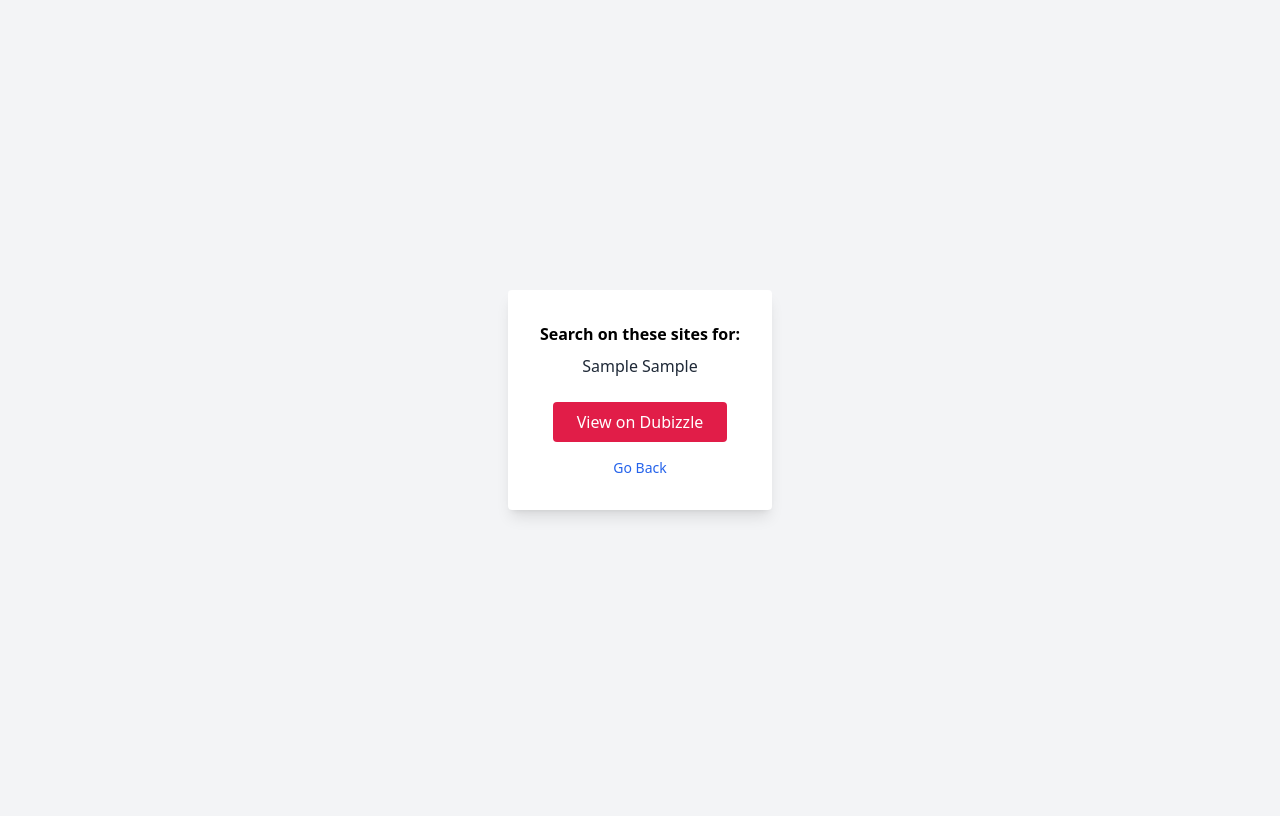
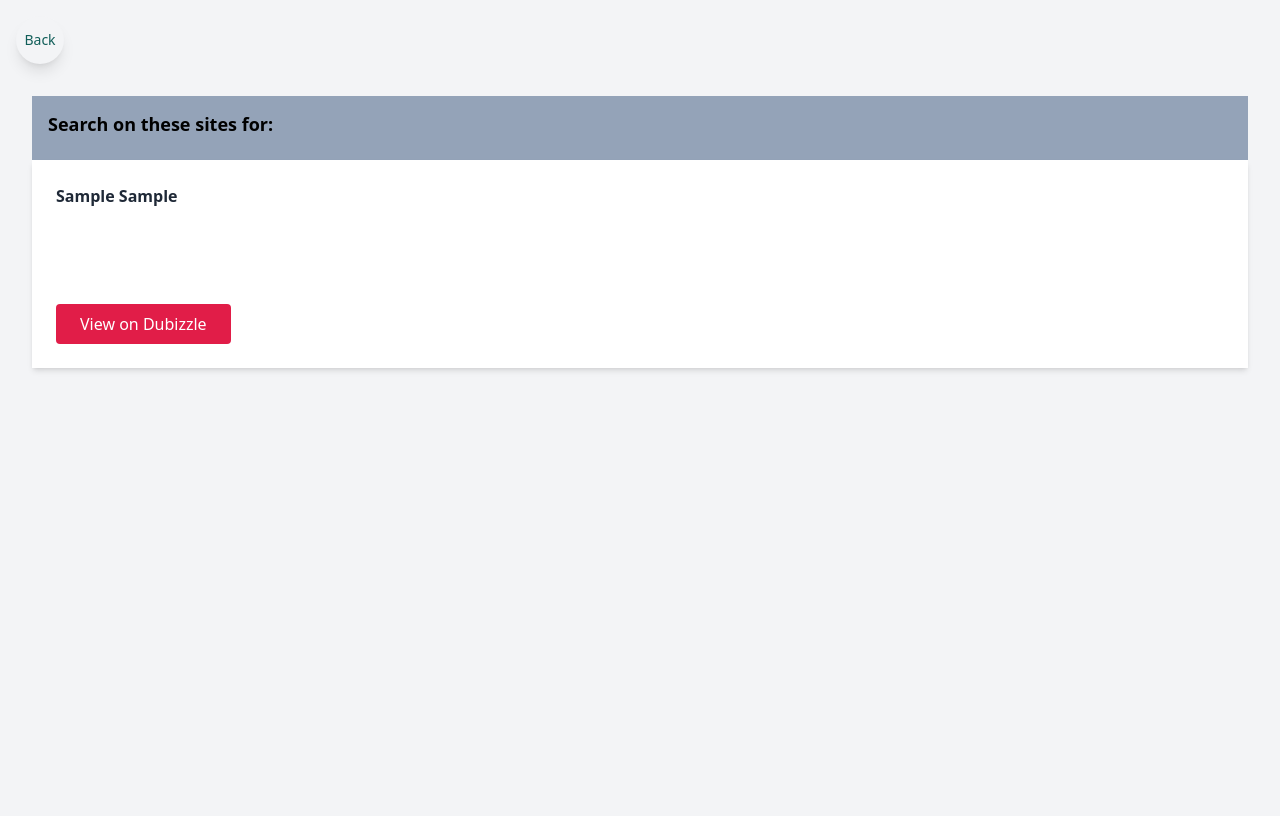
Before and after one commit to Husain4041/redirector, a Flask app: template templates/results.html in a window 1280 px wide. Before the commit the page ends 517 px from the top, so only its background shows below. Run offline with Flask 3, Linux system fonts and the light colour scheme; the template is opened without the code that fills it: most values are stand-ins (such as "Sample title", 1, 10 or a date in 2020); some libraries are stand-ins or nearby versions.

Commit message:
Appearance changes, made the 'make' dropdown with all makes show when clicked on it, started script to scrape all makes and models

```diff
--- a/templates/results.html
+++ b/templates/results.html
@@ -5,14 +5,23 @@
         <title>Links</title>
         <script src="https://cdn.tailwindcss.com"></script>
     </head>
-    <body class="bg-gray-100 h-screen flex items-center justify-center">
-        <div class="bg-white p-8 rounded shadow-lg text-center">
-            <h2 class="font-semibold mb-2">Search on these sites for:</h2>
-            <p class="text-gray-800 capitalize">{{make_display}} {{model_display}}</p>
+    <body class="bg-gray-100 h-screen">
+        <a href="/" class="text-teal-800 text-sm">
+            <div class="mx-4 mt-4 w-12 h-12 bg-gray-100 rounded-full shadow-lg hover:text-teal-800 hover:bg-white flex items-center justify-center">
+                Back
+            </div>
+        </a>
+        <div class="bg-slate-400 mx-8 mt-8 h-16 p-4 flex items-center">
+            <h1 class="text-lg font-bold mb-2">Search on these sites for:</h1>
+        </div>
+        <div class="bg-white mx-8 p-6 shadow-md">
+            <p class="text-gray-800 mb-8 font-semibold">{{make_display}} {{model_display}}</p>
             <a href="https://dubai.dubizzle.com/motors/used-cars/{{make_lower}}/{{model_lower}}"
-                class="inline-block mt-6 bg-rose-600 text-white px-6 py-2 rounded hover:bg-rose-400 hover:shadow-md"
-                target="_blank">View on Dubizzle</a>
-            <a href="/" class="block mt-4 text-blue-600 hover:underline text-sm">Go Back</a>
+                class="inline-block mt-16 bg-rose-600 text-white px-6 py-2 rounded hover:bg-rose-400 hover:shadow-md"
+                target="_blank">
+                View on Dubizzle
+            </a>
         </div>
+
     </body>
 </html>
```
Also changed, not shown: scrape_all_makes_models.py (added, +13 -0 lines), static/script.js (+5 -3 lines).
